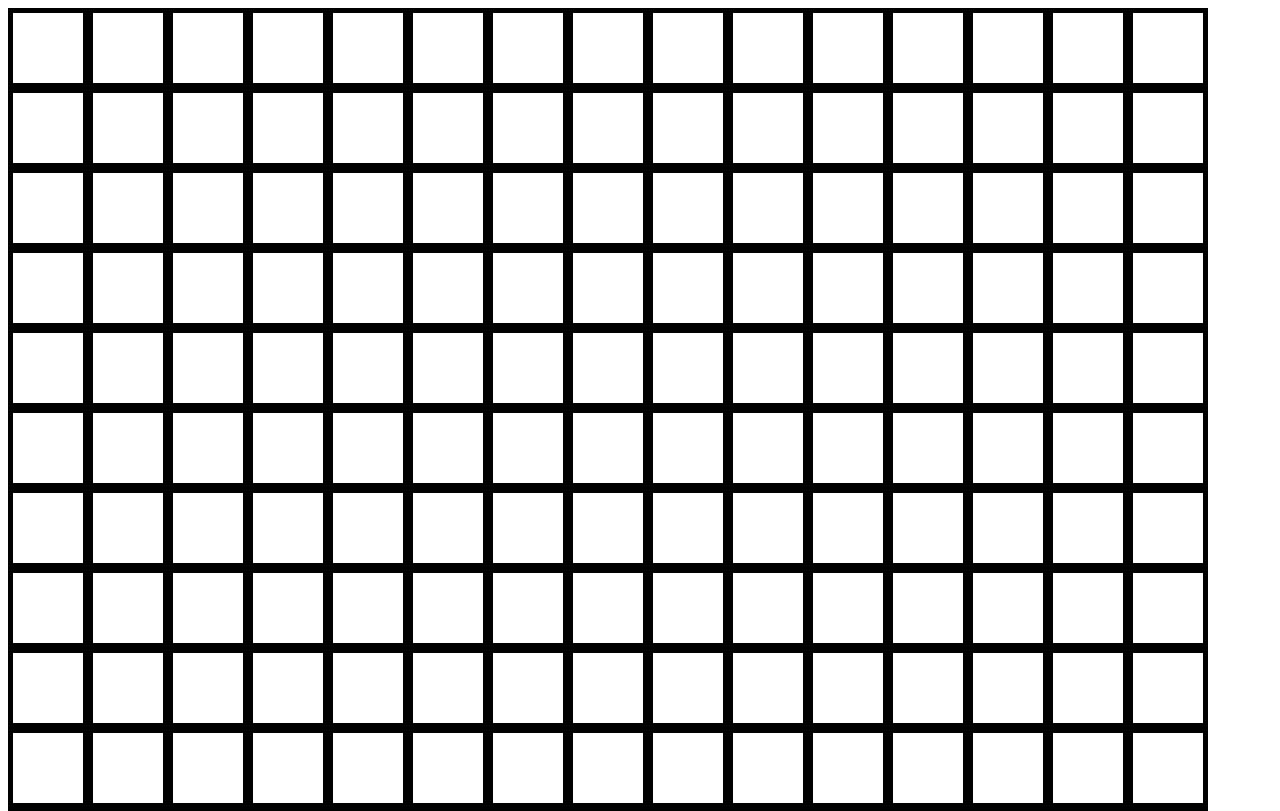
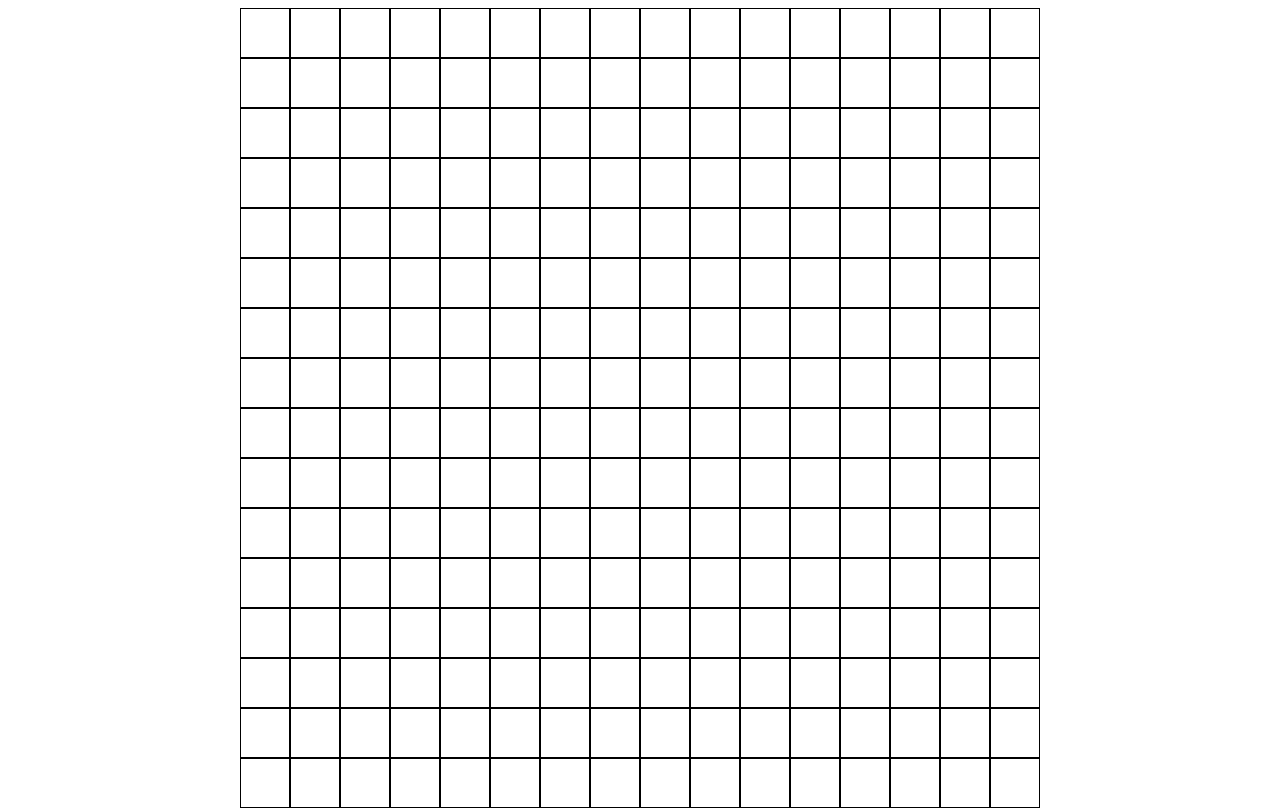
Before and after one commit to KyleAMcGinley/etch-a-sketch, a plain HTML site: page index.html in a window 1280 px wide. Shown: the top 811 px of the page. Drawn offline with Linux system fonts and the light colour scheme.

Commit message:
Reformatted grid
Will add hover functions

```diff
--- a/myscript.js
+++ b/myscript.js
@@ -29,8 +29,7 @@ const grids = document.querySelectorAll('.grid-boxes');
 
 function stylingGrids(){
     for (i = 0; i <= grids.length - 1; i++){
-        grids[i].style.cssText = "padding: 35px; border-style: solid; border-width: 5px; border-color: black";
+        grids[i].style.cssText = "display: flex; padding: 24px; border-style: solid; border-width: 1px; border-color: black";
     }
 }
-
 stylingGrids();
--- a/styles.css
+++ b/styles.css
@@ -1,4 +1,13 @@
+body{
+    display: flex;
+    justify-content: center;
+    align-items: center;
+}
+
 #container{
     display: flex;
     flex-wrap: wrap;
+    flex-shrink: 1;
+    max-width: 800px;
+    max-height: 800px;
 }
```
